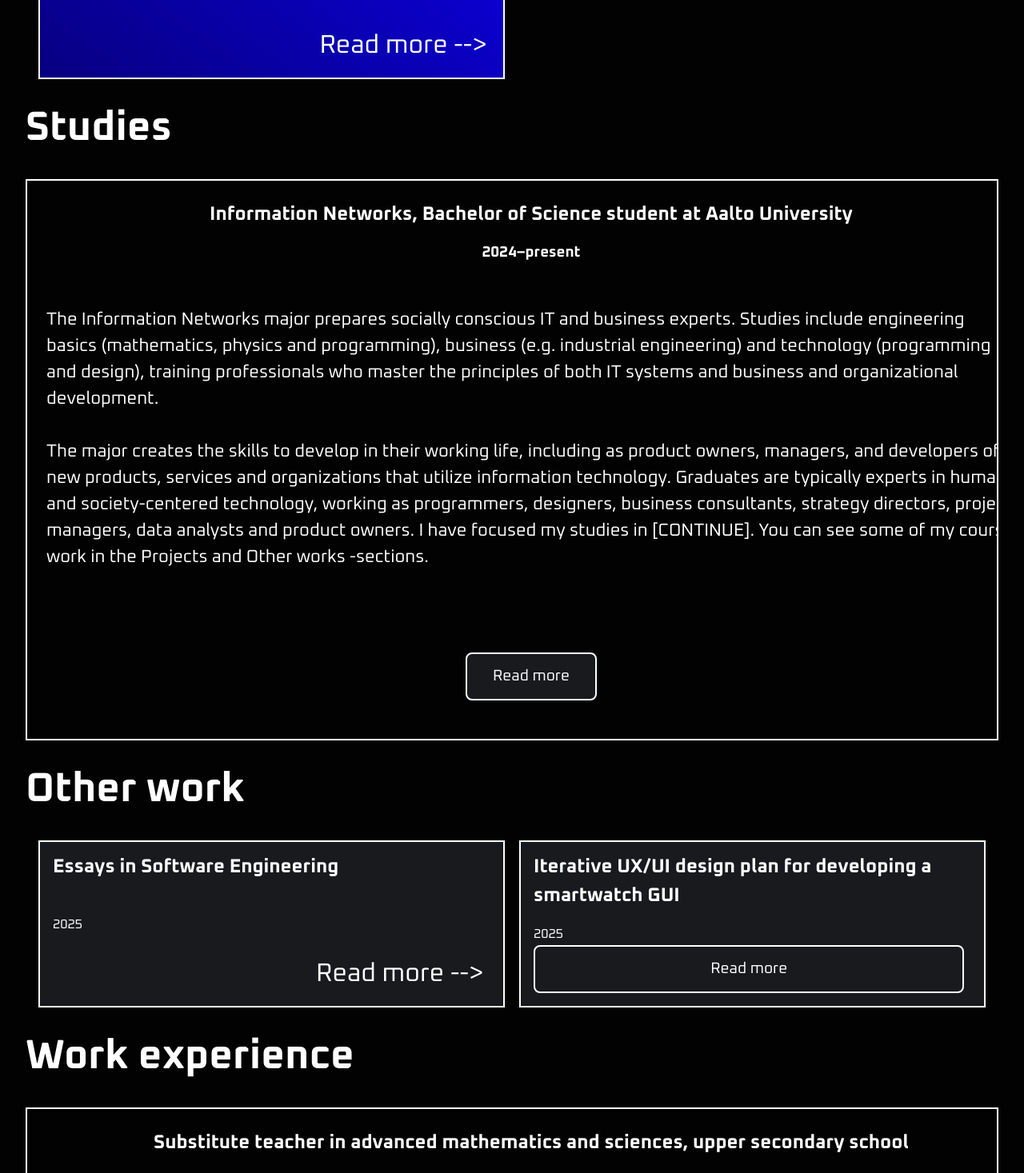
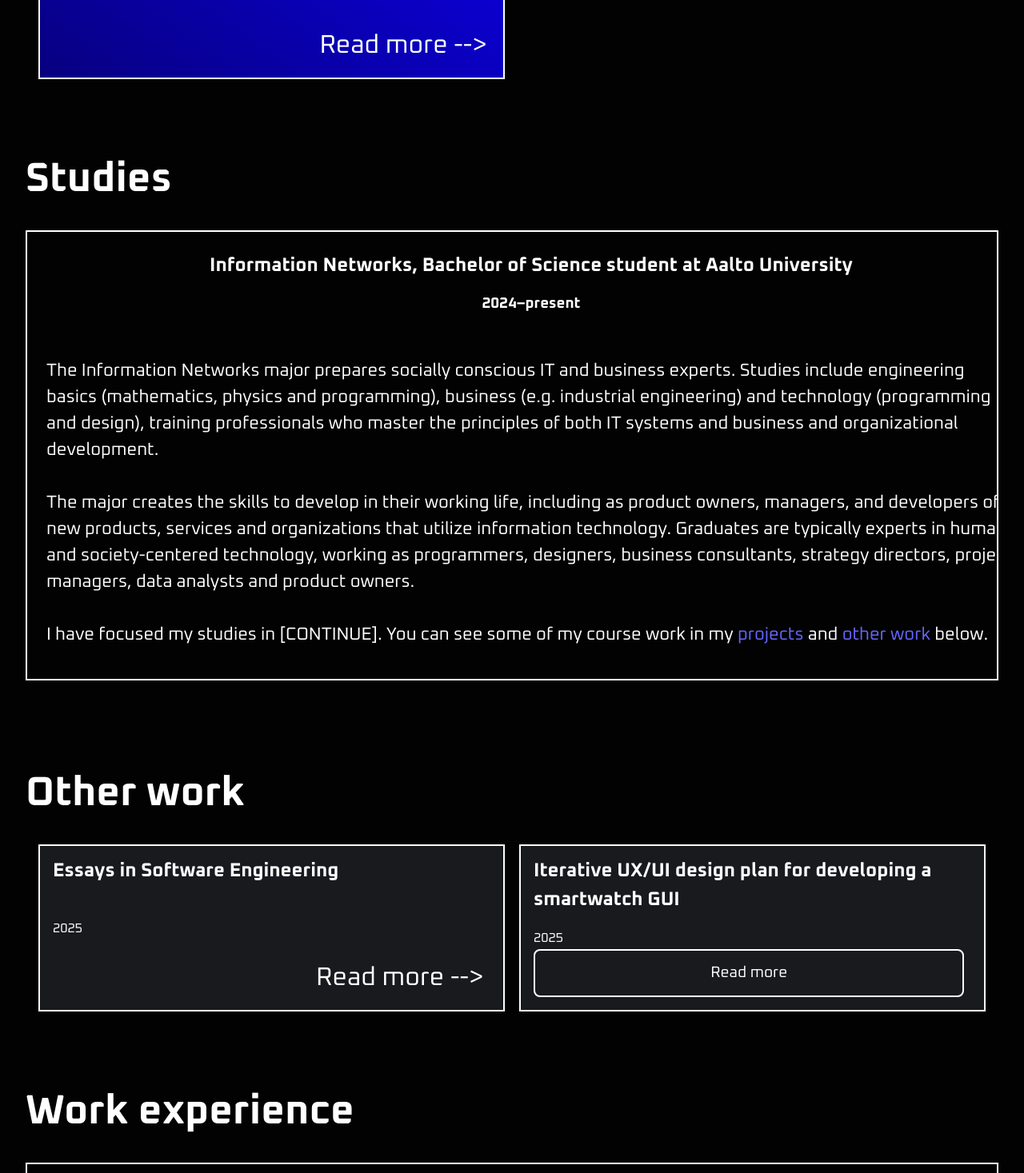
Before and after one commit to silentwinter0/portfolio, a React (Vite) app: page / in a window 1280 px wide. Shown: the part 1460-2927 px from the top of the page at 80% size. Built offline with nearby package versions, Linux system fonts and the light colour scheme.

Commit message:
Adjusted div structure of front page

```diff
--- a/src/pages/FrontPage.jsx
+++ b/src/pages/FrontPage.jsx
@@ -30,8 +30,10 @@ function FrontPage() {
           Lorem ipsum etc.
         </p>
         <Projects />
+      </div>
+      <div className="card" id='studies'>
         <h1>Studies</h1>
-            <ArticleWithModal
+            <Article
               imageSrc=""
               title="Information Networks, Bachelor of Science student at Aalto University"
               subtitle="2024–present"
@@ -53,19 +55,19 @@ function FrontPage() {
                 technology, working as programmers, designers, business
                 consultants, strategy directors, project managers, data
                 analysts and product owners.
-
+                <br/><br/>
                 I have focused my studies in [CONTINUE].
-
-                You can see some of my course work in the Projects and Other
-                works -sections.
+                You can see some of my course work in my <a href='./#projects'>projects</a> and <a href='./#other-work'>other work</a> below.
                 </>
               }
               link="./"
-              modalTitle="Information Networks"
-              modalText="ABC"
               />
+        </div>
+      <div className='card' id='other-work'>
         <h1>Other work</h1>
         <OtherWork />
+      </div>
+      <div className='card' id='work-experience'>
         <h1>Work experience</h1>
           <Article
             imageSrc=""
```
Lines whose indentation alone changed are shown as unchanged.
